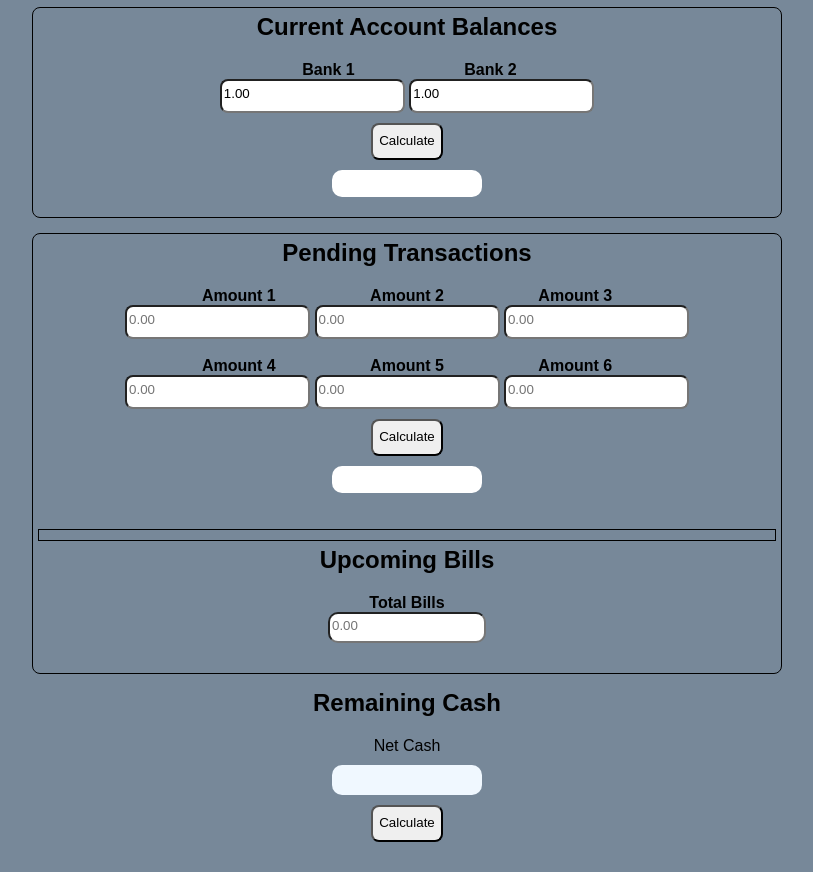
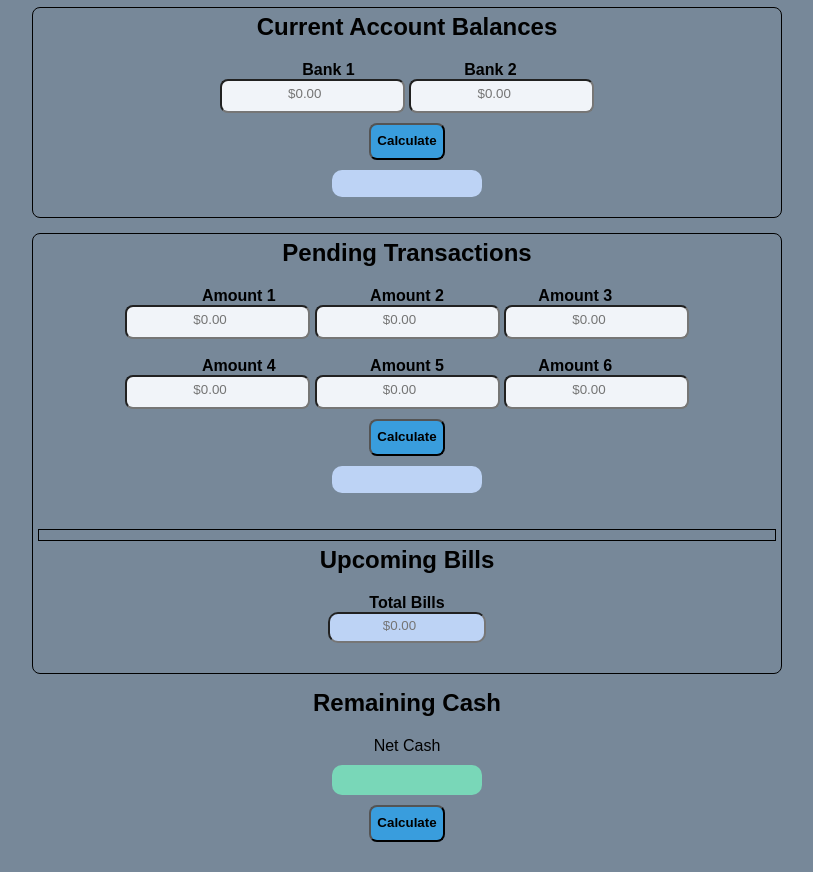
Before and after one commit to cbyzz24/Bottom_Line_Calc, a plain HTML site: page index.html in a window 1280 px wide. Shown: the part 60-932 px from the top of the page, without its empty margins (233-1046 px from the left). Drawn offline with Linux system fonts and the light colour scheme.

Commit message:
Formatting & styling

```diff
--- a/index.html
+++ b/index.html
@@ -13,10 +13,10 @@
         <h2>Current Account Balances</h2>
         <label class="bankLabel" for="">Bank 1</label>
         <label class="bankLabel" for="">Bank 2</label> <br>
-        <input class="amt" id="bank1Balance" type="number" value="1.00" >
-        <input class="amt" id="bank2Balance" type="number" value="1.00" > <br>
+        <input class="amt" id="bank1Balance" type="number" placeholder="$0.00" >
+        <input class="amt" id="bank2Balance" type="number" placeholder="$0.00" > <br>
         <input id="bankBtn" type="button" value="Calculate" onclick="calcBankBal()" >
-        <div id="bankTotalDisplay" type="number" ></div>
+        <div id="bankTotalDisplay" type="number"></div>
     </div>
 
 
@@ -25,15 +25,15 @@
         <label class="transLabel" for="number">Amount 1</label>
         <label class="transLabel" for="number">Amount 2</label>
         <label class="transLabel" for="number">Amount 3</label> <br>
-        <input class="amt" id="transAmt1" type="number" placeholder="0.00">
-        <input class="amt" id="transAmt2" type="number" placeholder="0.00">
-        <input class="amt" id="transAmt3" type="number" placeholder="0.00"> <br> <br>
+        <input class="amt" id="transAmt1" type="number" placeholder="$0.00">
+        <input class="amt" id="transAmt2" type="number" placeholder="$0.00">
+        <input class="amt" id="transAmt3" type="number" placeholder="$0.00"> <br> <br>
         <label class="transLabel" for="number">Amount 4</label>
         <label class="transLabel" for="number">Amount 5</label>
         <label class="transLabel" for="number">Amount 6</label> <br>
-        <input class="amt" id="transAmt4" type="number" placeholder="0.00">
-        <input class="amt" id="transAmt5" type="number" placeholder="0.00">
-        <input class="amt" id="transAmt6" type="number" placeholder="0.00"> <br>
+        <input class="amt" id="transAmt4" type="number" placeholder="$0.00">
+        <input class="amt" id="transAmt5" type="number" placeholder="$0.00">
+        <input class="amt" id="transAmt6" type="number" placeholder="$0.00"> <br>
         <input id="transBtn" type="button" value="Calculate" onclick="calcTransTotal()" > <br>
         <div id="transTotalDisplay" type="number" ></div><br> <br>
         <hr class="solid">
@@ -41,8 +41,8 @@
             <h2>Upcoming Bills</h2>
             <!-- <label class="upcomingLabel" for="">Upcoming Bills Estimate</label>         -->
             <label class="upcomingLabel" for="">Total Bills</label> <br>
-            <!-- <input class="amt" id="upcmgAmt" type="number" placeholder="0.00"> -->
-            <input  id="totalUpcmgAmt" type="number" placeholder="0.00">
+            <!-- <input class="amt" id="upcmgAmt" type="number" placeholder="$0.00"> -->
+            <input  id="totalUpcmgAmt" type="number" placeholder="$0.00">
         </div>
 
     </div>
@@ -51,7 +51,7 @@
     <!-- <div class="section3">
         <h2>Upcoming Bills</h2>
         <label class="upcomingLabel" for="">Total Bills</label> <br>
-        <input class="amt" id="totalUpcmgAmt" type="number" placeholder="0.00">
+        <input class="amt" id="totalUpcmgAmt" type="number" placeholder="$0.00">
     </div> -->
 
 
@@ -59,11 +59,12 @@
         <h2>Remaining Cash</h2>
         <label class="netCashLabel" for="">Net Cash</label>
         <output id="netCashDisplay" type="number"></output>
+        <div>
+            <input id="netCashBtn" type="button" value="Calculate" onclick="calcNetCash()" >
+        </div>
     </div>
 
-    <div>
-        <input id="netCashBtn" type="button" value="Calculate" onclick="calcNetCash()" >
-    </div>
+
 
 
 </body>
--- a/style.css
+++ b/style.css
@@ -47,14 +47,15 @@ h2{
 
 .amt{
     border-radius: 8px;
-    background-color: white;
+    background-color: hsl(214, 41%, 96%);
     padding-top: 5px;
+    text-align: center;
 
 }
 
 #bankTotalDisplay{
     margin: auto;
-    background-color: white;
+    background-color: hsl(216, 73%, 85%);
     width: 150px;
     height: 12px;
     border-radius: 10px;
@@ -68,6 +69,8 @@ h2{
     margin-right: 5px; */
     padding-top: 8px;
     border-radius: 8px;
+    background-color: hsla(203, 92%, 55%, 0.733);
+    font-weight: bold;
 }
 
 .section2{
@@ -92,7 +95,7 @@ h2{
 
 #transTotalDisplay{
     margin: auto;
-    background-color: white;
+    background-color: hsl(216, 73%, 85%);
     width: 150px;
     height: 12px;
     border-radius: 10px;
@@ -107,6 +110,8 @@ h2{
     margin-right: 5px; */
     padding-top: 8px;
     border-radius: 8px;
+    background-color: hsla(203, 92%, 55%, 0.733);
+    font-weight: bold;
 }
 
 hr.solid{
@@ -126,7 +131,8 @@ hr.solid{
 
 #totalUpcmgAmt{
     margin: auto;
-    background-color: white;
+    text-align: center;
+    background-color: hsl(216, 73%, 85%);
     width: 150px;
     height: 12px;
     border-radius: 10px;
@@ -146,9 +152,10 @@ hr.solid{
 
 #netCashDisplay{
     margin: auto;
-    background-color: aliceblue;
+    padding-top: 5px;
+    background-color: rgba(122, 245, 196, 0.726);
     width: 150px;
-    height: 20px;
+    height: 15px;
     border-radius: 10px;
 }
 
@@ -156,4 +163,6 @@ hr.solid{
     margin-top: 10px;
     padding-top: 8px;
     border-radius: 8px;
+    background-color: hsla(203, 92%, 55%, 0.733);
+    font-weight: bold;
 }
```
